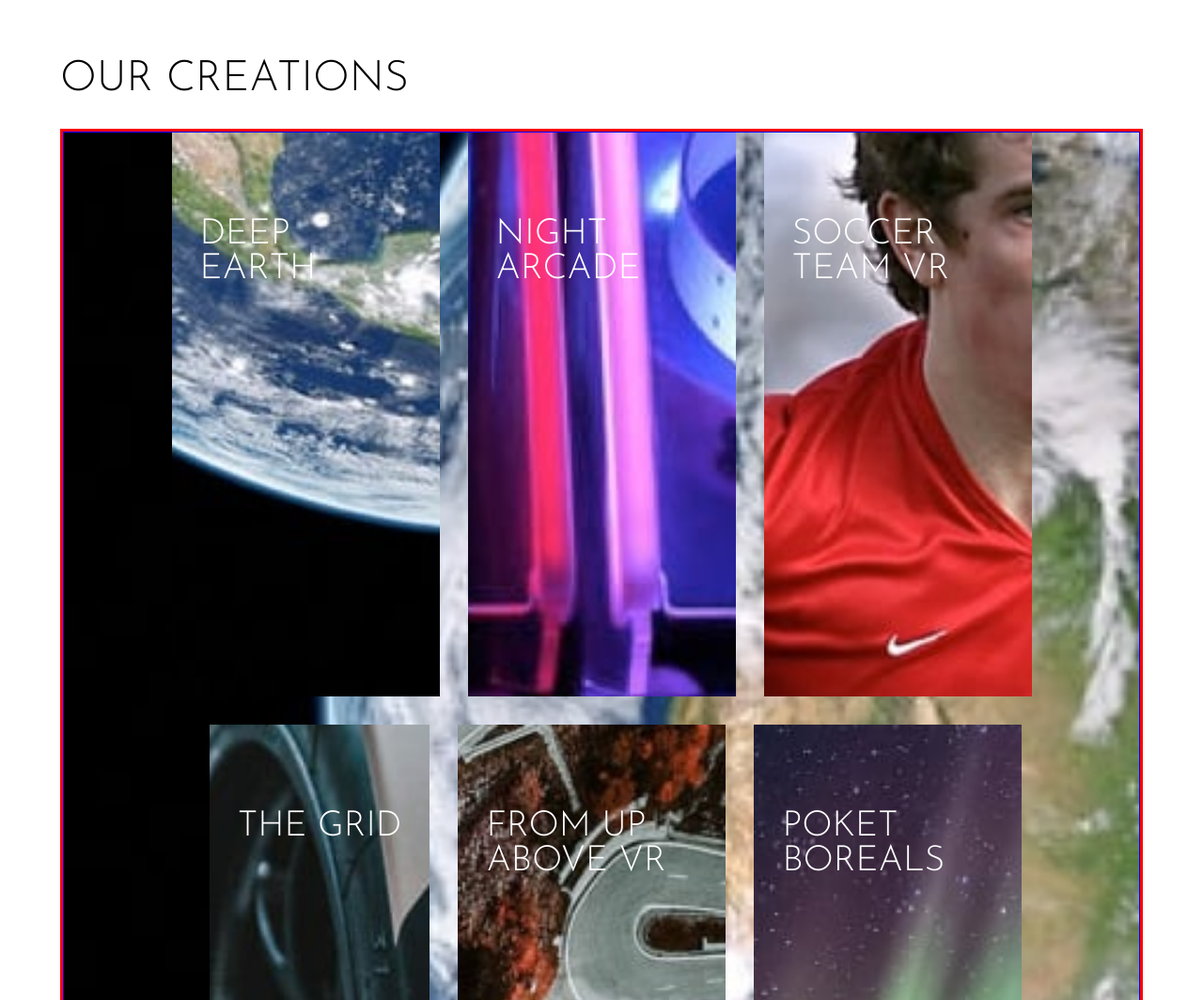
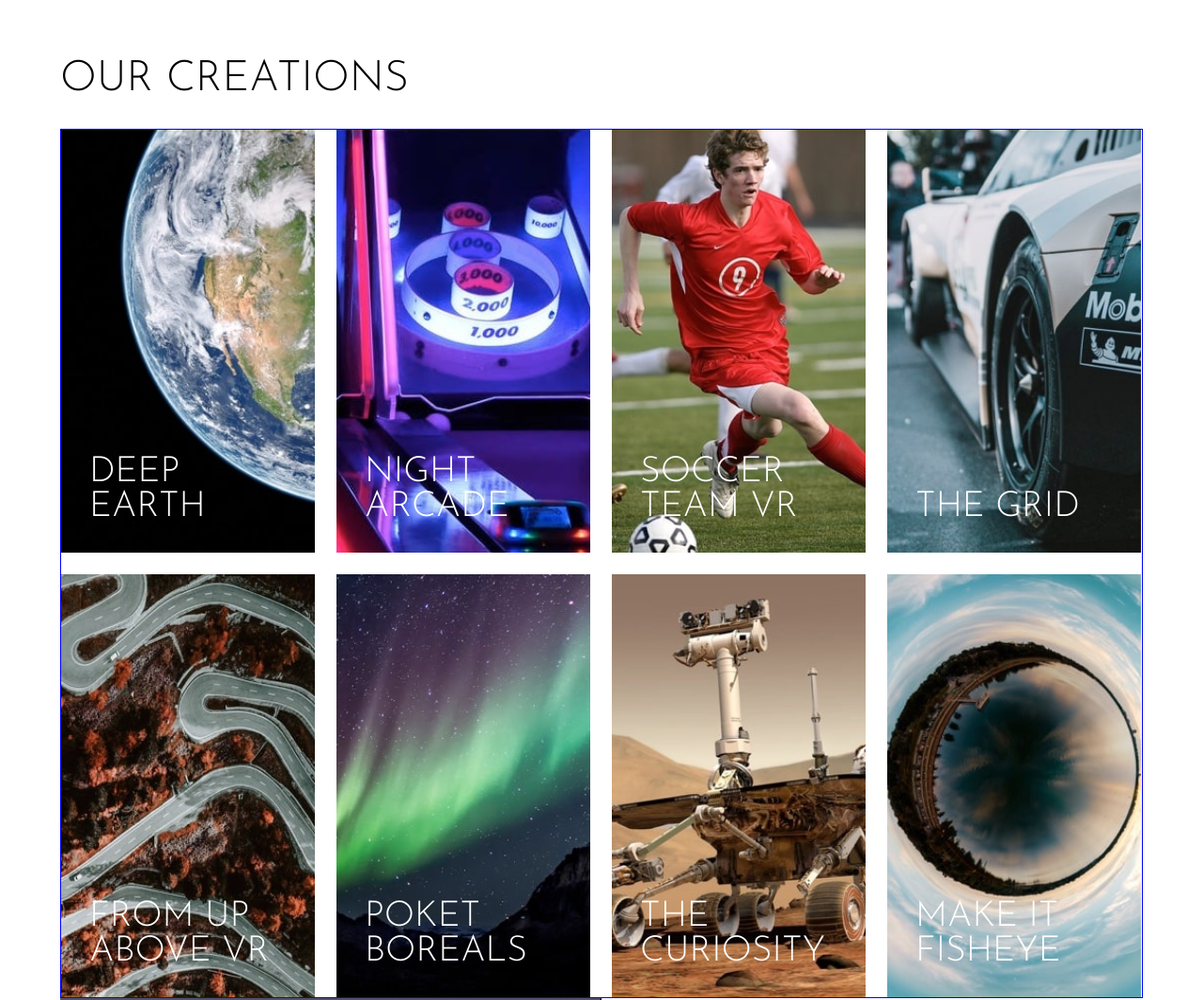
Before and after one commit to franciscocaballero/loops-studio-landing-page, a website built with Parcel: page index.html in a window 1280 px wide. Shown: the part 1220-2284 px from the top of the page at 94% size. Built offline with nearby package versions, Linux system fonts and the light colour scheme.

Commit message:
adding styling to info cards

```diff
--- a/index.html
+++ b/index.html
@@ -68,7 +68,7 @@
             <h2>
                 Our Creations
             </h2>
-            <div class="split">
+            <div>
                 <div class="content">
                     <div class="info-card">
                         <h3>Deep Earth</h3>
--- a/src/sass/main.scss
+++ b/src/sass/main.scss
@@ -157,10 +157,11 @@
 
    .content {
        .info-card {
-           min-width: 90vw;
+           width: 100%;
            min-height: 12.6rem;
-           margin-bottom: 2rem;
+           margin: 0 0 2rem 0;
            padding: 6rem 2rem 2rem 2rem;
+
 
            h3 {
                max-width: 15rem;
@@ -299,28 +300,30 @@
 
        .content>*+* {
            margin-left: 2rem;
-
        }
 
        .content {
            display: flex;
            flex-wrap: wrap;
-           justify-content: center;
+           gap: 23px;
            border: 1px solid blue;
 
 
 
            .info-card {
-               min-width: 10vw;
-               min-height: 40rem;
-               margin-bottom: 2rem;
-               padding: 6rem 2rem 2rem 2rem;
+               margin-bottom: 0;
+               min-height: 450px;
+               width: min(25%, 18rem);
+
+               //    margin-bottom: 2rem;
+               //    padding: 6rem 2rem 2rem 2rem;
+               display: flex;
+               flex-direction: column;
+               justify-content: flex-end;
 
                h3 {
                    max-width: 15rem;
                }
-           }
-
 
                &:nth-child(1) {
                    background: url('../../images/desktop/image-deep-earth.jpg') no-repeat center top / cover;
@@ -353,7 +356,7 @@
                &:nth-child(8) {
                    background: url('../../images/desktop/image-fisheye.jpg') no-repeat center top / cover;
                }
-
+           }
        }
 
        footer {
```
Lines whose indentation alone changed are shown as unchanged.
